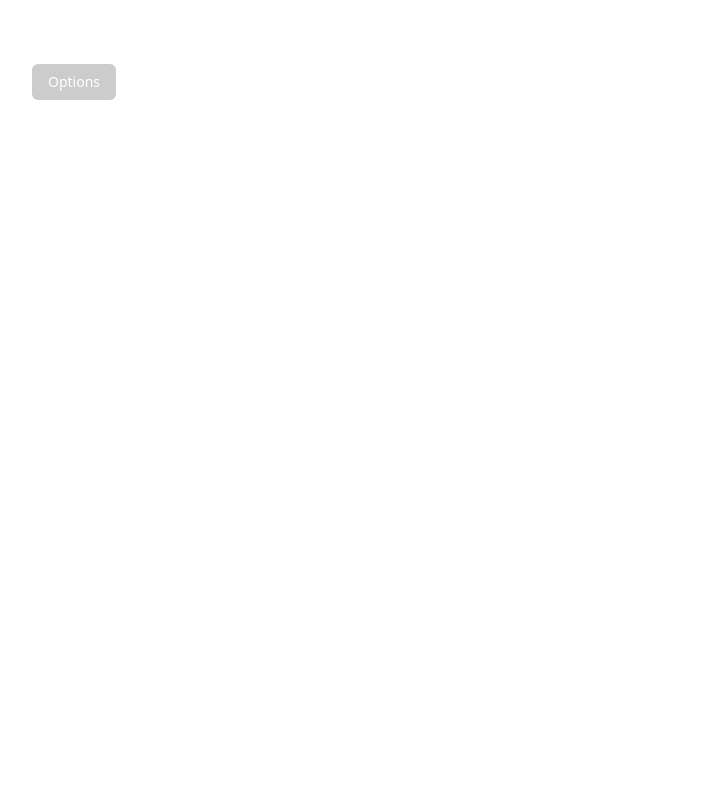
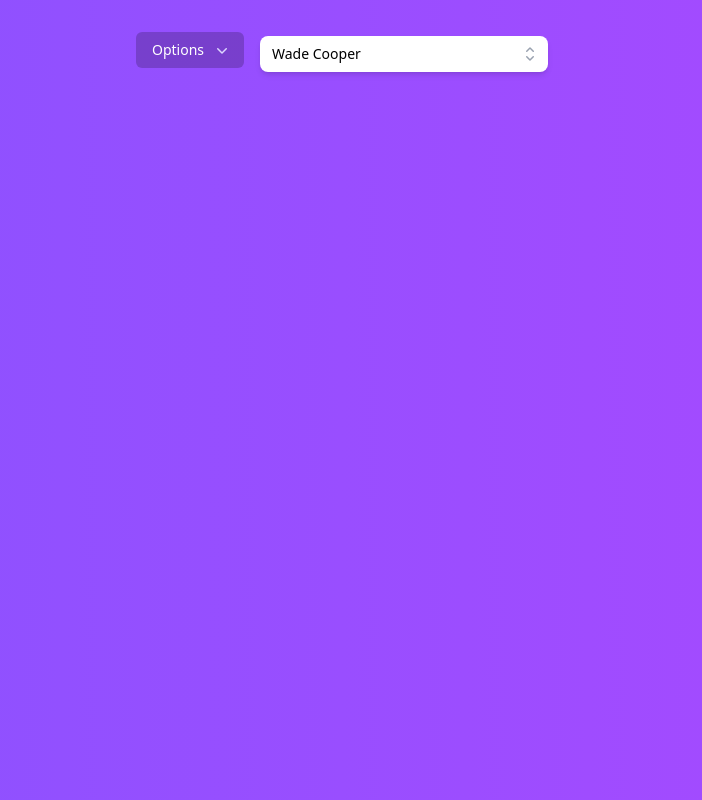
Before and after one commit to co6tter/vite-vue-sandbox, a Vue app: page / in a window 1280 px wide. Shown: the whole page, without its empty margins (108-810 px from the left). Built offline with nearby package versions, Linux system fonts and the light colour scheme.

Commit message:
feat: add Listbox

```diff
--- a/index.html
+++ b/index.html
@@ -4,9 +4,9 @@
     <meta charset="UTF-8" />
     <link rel="icon" type="image/svg+xml" href="/vite.svg" />
     <meta name="viewport" content="width=device-width, initial-scale=1.0" />
-    <title>Vite + Vue + TS</title>
+    <title>Vite Vue Sandbox</title>
   </head>
-  <body>
+  <body class="bg-gradient-to-r from-violet-500 to-purple-500 h-dvh">
     <div id="app"></div>
     <script type="module" src="/src/main.ts"></script>
   </body>
--- a/package.json
+++ b/package.json
@@ -12,6 +12,7 @@
   },
   "dependencies": {
     "@headlessui/vue": "^1.7.23",
+    "@heroicons/vue": "^2.2.0",
     "@tailwindcss/vite": "^4.0.7",
     "tailwindcss": "^4.0.7",
     "vue": "^3.5.13"
--- a/src/App.vue
+++ b/src/App.vue
@@ -1,10 +1,16 @@
 <script setup lang="ts">
-import Menu from "./components/HeadlessUIMenu.vue";
+import HeadlessUIMenu from "@/components/HeadlessUIMenu.vue";
+import HeadlessUIListbox from "@/components/HeadlessUIListbox.vue";
 </script>
 
 <template>
-  <div>
-    <Menu />
+  <div class="container mx-auto p-8 flex flex-wrap gap-4">
+    <div class="min-w-80 min-h-80">
+      <HeadlessUIMenu />
+    </div>
+    <div class="min-w-80 min-h-80">
+      <HeadlessUIListbox />
+    </div>
   </div>
 </template>
 
--- /dev/null
+++ b/src/components/HeadlessUIListbox.vue
@@ -0,0 +1,81 @@
+<template>
+  <div class="w-72">
+    <Listbox v-model="selectedPerson">
+      <div class="relative mt-1">
+        <ListboxButton
+          class="relative w-full cursor-default rounded-lg bg-white py-2 pl-3 pr-10 text-left shadow-md focus:outline-none focus-visible:border-indigo-500 focus-visible:ring-2 focus-visible:ring-white/75 focus-visible:ring-offset-2 focus-visible:ring-offset-orange-300 sm:text-sm"
+        >
+          <span class="block truncate">{{ selectedPerson.name }}</span>
+          <span
+            class="pointer-events-none absolute inset-y-0 right-0 flex items-center pr-2"
+          >
+            <ChevronUpDownIcon
+              class="h-5 w-5 text-gray-400"
+              aria-hidden="true"
+            />
+          </span>
+        </ListboxButton>
+
+        <transition
+          leave-active-class="transition duration-100 ease-in"
+          leave-from-class="opacity-100"
+          leave-to-class="opacity-0"
+        >
+          <ListboxOptions
+            class="absolute mt-1 max-h-60 w-full overflow-auto rounded-md bg-white py-1 text-base shadow-lg ring-1 ring-black/5 focus:outline-none sm:text-sm"
+          >
+            <ListboxOption
+              v-for="person in people"
+              v-slot="{ active, selected }"
+              :key="person.name"
+              :value="person"
+              as="template"
+            >
+              <li
+                :class="[
+                  active ? 'bg-amber-100 text-amber-900' : 'text-gray-900',
+                  'relative cursor-default select-none py-2 pl-10 pr-4',
+                ]"
+              >
+                <span
+                  :class="[
+                    selected ? 'font-medium' : 'font-normal',
+                    'block truncate',
+                  ]"
+                  >{{ person.name }}</span
+                >
+                <span
+                  v-if="selected"
+                  class="absolute inset-y-0 left-0 flex items-center pl-3 text-amber-600"
+                >
+                  <CheckIcon class="h-5 w-5" aria-hidden="true" />
+                </span>
+              </li>
+            </ListboxOption>
+          </ListboxOptions>
+        </transition>
+      </div>
+    </Listbox>
+  </div>
+</template>
+
+<script setup lang="ts">
+import { ref } from "vue";
+import {
+  Listbox,
+  ListboxButton,
+  ListboxOptions,
+  ListboxOption,
+} from "@headlessui/vue";
+import { CheckIcon, ChevronUpDownIcon } from "@heroicons/vue/20/solid";
+
+const people = [
+  { name: "Wade Cooper" },
+  { name: "Arlene Mccoy" },
+  { name: "Devon Webb" },
+  { name: "Tom Cook" },
+  { name: "Tanya Fox" },
+  { name: "Hellen Schmidt" },
+];
+const selectedPerson = ref(people[0]);
+</script>
--- a/src/components/HeadlessUIMenu.vue
+++ b/src/components/HeadlessUIMenu.vue
@@ -1,11 +1,15 @@
 <template>
-  <div class="fixed top-16 w-56 text-right">
+  <div class="text-right">
     <Menu as="div" class="relative inline-block text-left">
       <div>
         <MenuButton
           class="inline-flex w-full justify-center rounded-md bg-black/20 px-4 py-2 text-sm font-medium text-white hover:bg-black/30 focus:outline-none focus-visible:ring-2 focus-visible:ring-white/75"
         >
           Options
+          <ChevronDownIcon
+            class="-mr-1 ml-2 h-5 w-5 text-violet-200 hover:text-violet-100"
+            aria-hidden="true"
+          />
         </MenuButton>
       </div>
 
@@ -83,6 +87,7 @@
   </div>
 </template>
 
-<script setup>
+<script setup lang="ts">
 import { Menu, MenuButton, MenuItems, MenuItem } from "@headlessui/vue";
+import { ChevronDownIcon } from "@heroicons/vue/20/solid";
 </script>
```
Also changed, not shown: 1 other file (tests, documents, lock files or other folders).
